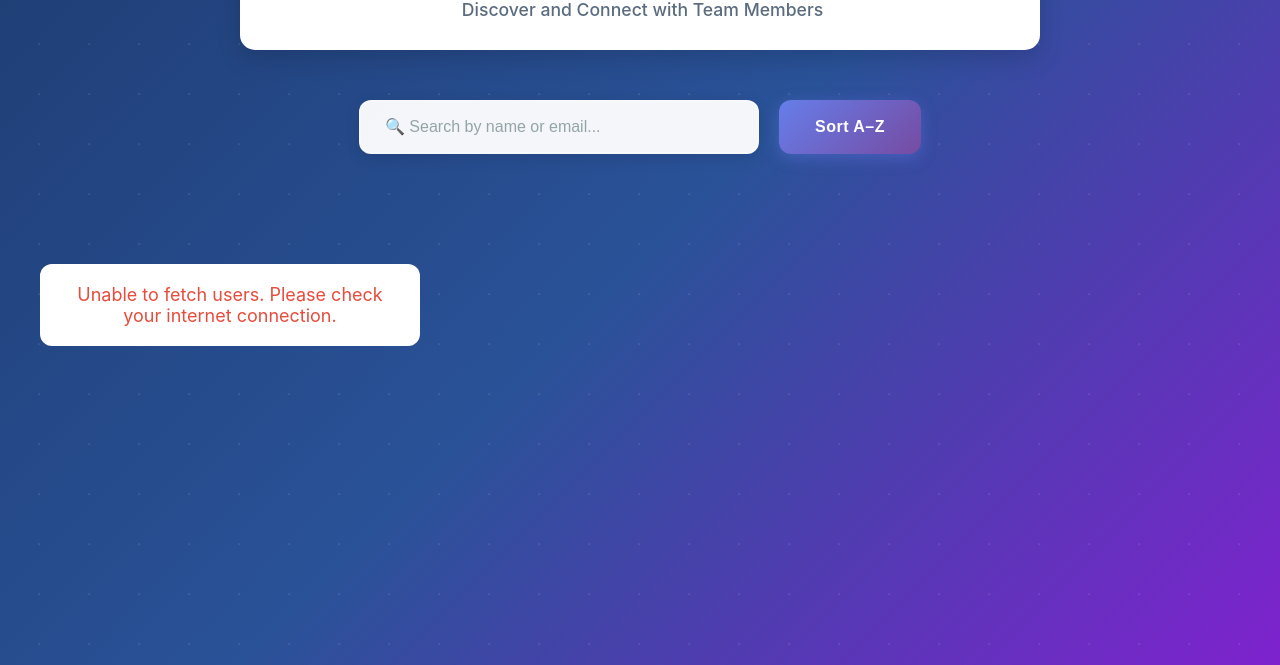
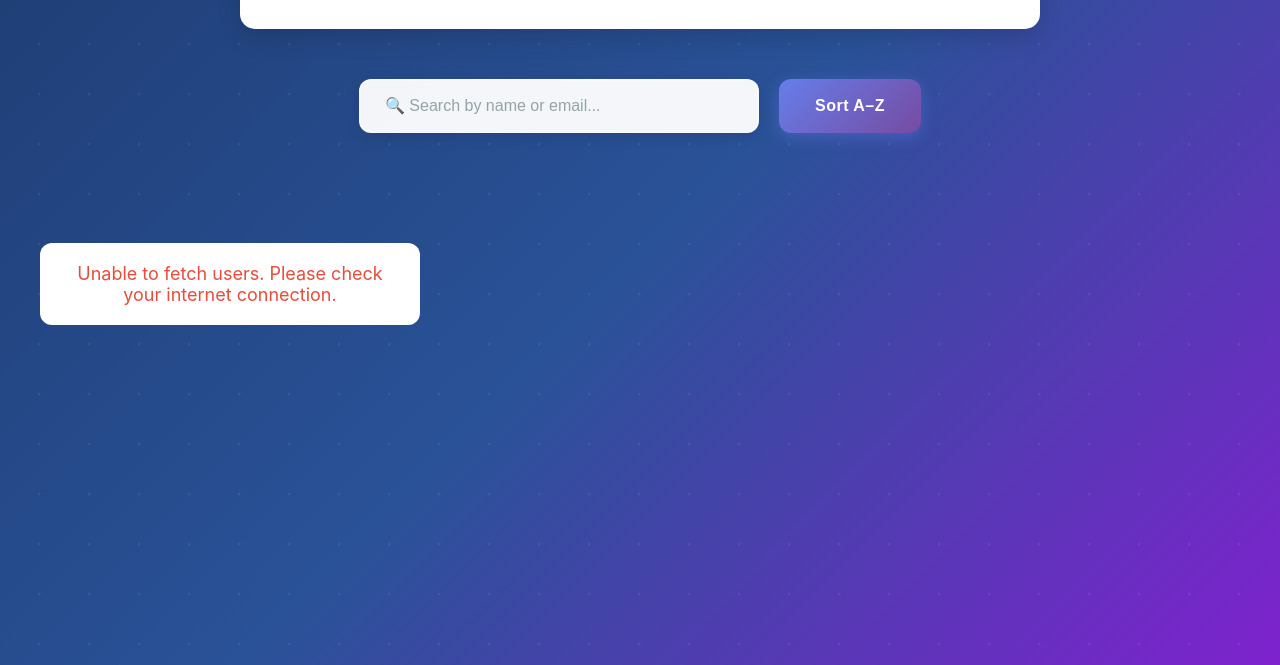
Before and after one commit to Sanjana-Thanayan-Laday/User-Directory, a plain HTML site: page index.html in a window 1280 px wide. Shown: the part 135-800 px from the top of the page. Drawn offline with Linux system fonts and the light colour scheme; no server answers.

```diff
--- a/index.html
+++ b/index.html
@@ -10,7 +10,7 @@
 
   <header>
     <h1>👥 User Management</h1>
-    <p style="color: #5a6c7d; font-size: 1.1rem; margin-top: 10px; font-weight: 500;">Discover and Connect with Team Members</p>
+    <p style="color: #5a6c7d; font-size: 1.1rem; margin-top: 10px; font-weight: 500;"></p>
   </header>
 
   <div class="controls">
```
